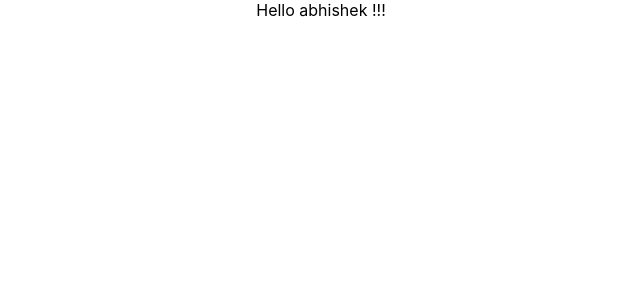
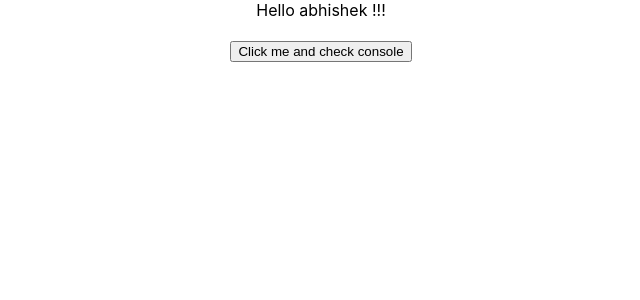
Before and after one commit to zerothabhishek/react-rails-workshop-frontend, a React (Create React App) app: page / in a window 1280 px wide. Shown: the top 300 px of the page, without its empty margins (319-959 px from the left). Built offline with nearby package versions, Linux system fonts and the light colour scheme.

Commit message:
step-2c: components with event and state

```diff
--- a/src/App.js
+++ b/src/App.js
@@ -1,27 +1,17 @@
 import React from 'react';
-// import logo from './logo.svg';
 import Hello from './components/Hello.js';
+import CompWithEvent from './components/CompWithEvent';
 import './App.css';
+import CompWithState from './components/CompWithState.js';
 
 function App() {
   return (
     <div className="App">
-      {/* <header className="App-header">
-        <img src={logo} className="App-logo" alt="logo" />
-        <p>
-          Edit <code>src/App.js</code> and save to reload.
-        </p>
-        <a
-          className="App-link"
-          href="https://reactjs.org"
-          target="_blank"
-          rel="noopener noreferrer"
-        >
-          Learn React
-        </a>
-      </header> */}
-
       <Hello name="abhishek" />
+      <br/>
+      <CompWithEvent />
+      <br/>
+      {/* <CompWithState /> */}
     </div>
   );
 }
@@ -30,9 +20,12 @@ export default App;
 
 
 /*
-## Step-2b: basic components
+## Step-2c: Add some state
 
-- Component in a separate file
-- Try: File component for showing current date
+- CompWithEvent: component with event handler
+- CompWithState: component with state
+
+Try:
+- Counter component
 
 */
--- /dev/null
+++ b/src/components/CompWithEvent.js
@@ -0,0 +1,17 @@
+import React from 'react';
+
+function CompWithEvent() {
+  function clickHandler() {
+    console.log('You clicked !');
+  }
+
+  return (
+    <div>
+      <button onClick={clickHandler}>
+        Click me and check console
+      </button>
+    </div>
+  );
+}
+
+export default CompWithEvent;
--- /dev/null
+++ b/src/components/CompWithState.js
@@ -0,0 +1,23 @@
+import React, { useState } from 'react';
+
+function CompWithState() {
+  const [myState, setMyState] = useState(0);
+
+  function clickHandler() {
+    console.log('You clicked !');
+    let newState = myState + 1;
+    setMyState(newState);
+  }
+
+  return (
+    <div>
+      <button onClick={clickHandler}>
+        Click me and check myState
+      </button>
+      <br></br>
+      <b>myState: {myState}</b>
+    </div>
+  );
+}
+
+export default CompWithState;
```
